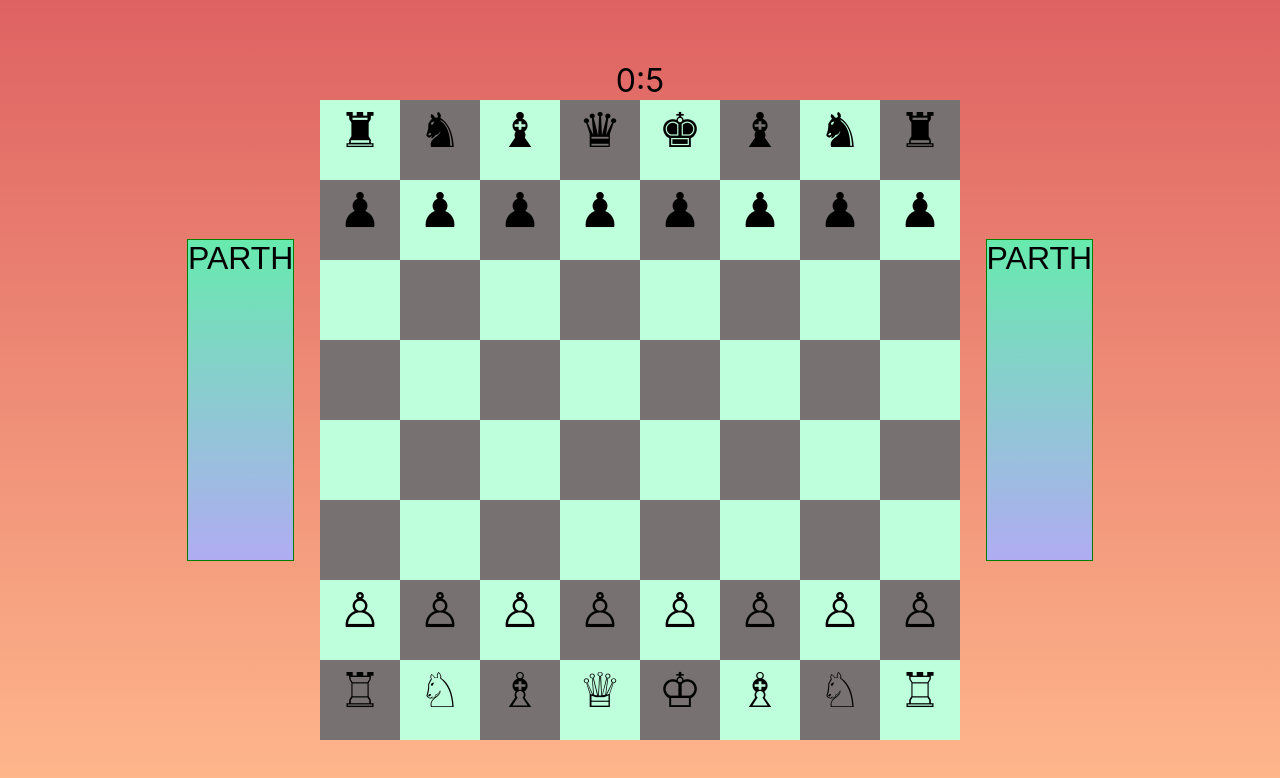
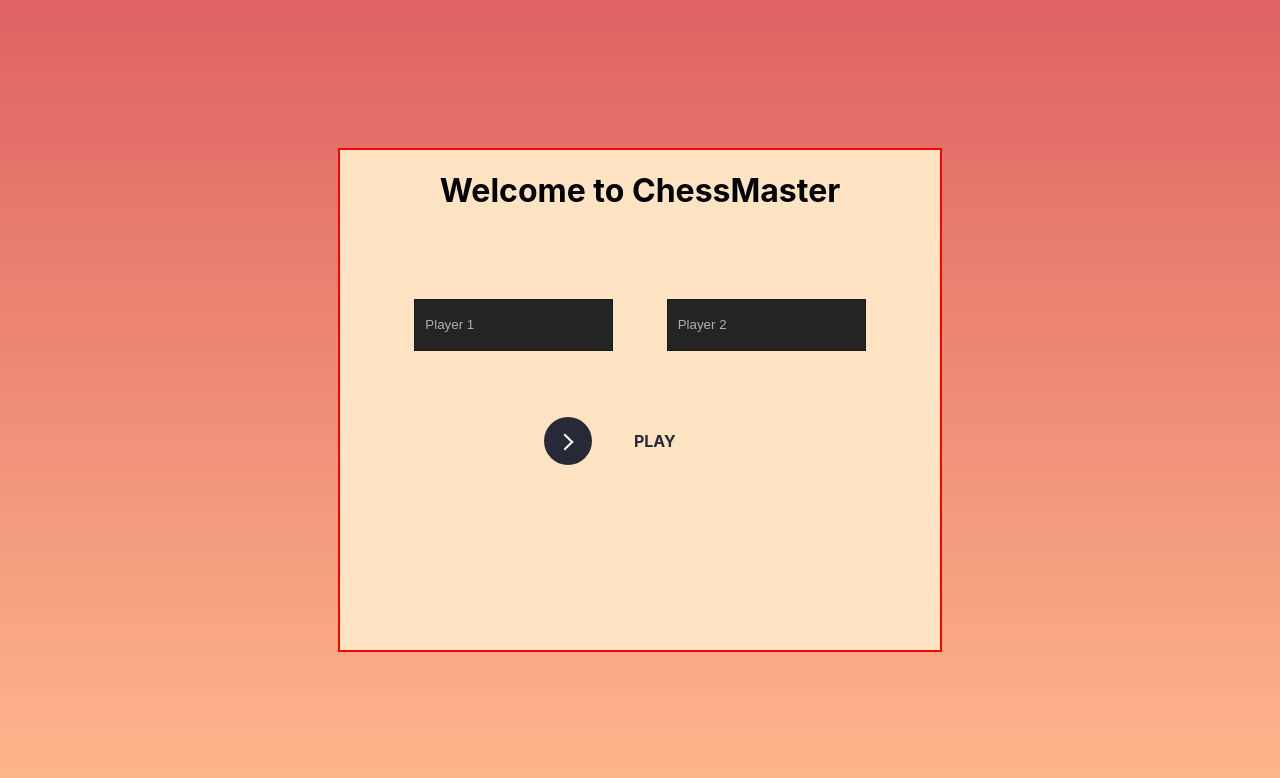
Before and after one commit to manasasurisetti/chess, a React (Create React App) app: page / in a window 1280 px wide. Shown: the top 778 px of the page. Built offline with nearby package versions, Linux system fonts and the light colour scheme.

Commit message:
final commit

```diff
--- a/src/App.js
+++ b/src/App.js
@@ -4,7 +4,7 @@ import Grid from './grid/grid';
 import { useState } from 'react'
 
 const useNameHook = () => {
-  const [name, setName] = useState('parth');
+  const [name, setName] = useState('');
 
   const handleChange = (e) => {
     setName(e.target.value)
@@ -18,7 +18,7 @@ const useNameHook = () => {
 function App() {
   const coins = ['rook', 'knight', 'bishop', 'queen', 'king', 'bishop', 'knight', 'rook']
   const coinPositions = [];
-  const [gameStarted, setGameStarted] = useState(true);
+  const [gameStarted, setGameStarted] = useState(false);
   const name1 = useNameHook();
   const name2 = useNameHook();
   for (let i = 0; i < 8; i++) {
--- a/src/grid/grid.jsx
+++ b/src/grid/grid.jsx
@@ -201,7 +201,11 @@ function CreateRow(firstCellColor, rowNum, cellDetails){
       <div className="player">
        <div className="nameHeader">{player1}</div>
        <div className="coinsDead">
-        {}
+        {
+          blackDead.map((item)=>(
+           <div className="dead">{pieces['black'][item.coin]}</div>
+          ))
+        }
 
       </div>
       </div>
@@ -217,6 +221,11 @@ function CreateRow(firstCellColor, rowNum, cellDetails){
       <div className="player">
        <div className="nameHeader">{player2}</div>
        <div className="coinsDead">
+       {
+          whiteDead.map((item)=>(
+           <div className="dead">{pieces.white[item.coin]}</div>
+          ))
+        }
       </div>
       </div>
       </Fragment>
--- a/src/grid/useUpdateGrid.js
+++ b/src/grid/useUpdateGrid.js
@@ -394,7 +394,7 @@ export function findPossibleMoves(tempcellDetails,r,c, chance){
   export const makeAMove = (tempcellDetails, r, c, cellSelected, coinSelected) => {
 
         let temporary = [];
-        const killedCoin=samplecell
+        let killedCoin=samplecell
         for(let i=0;i<8;i++)
        {
           temporary[i] = [];
```
